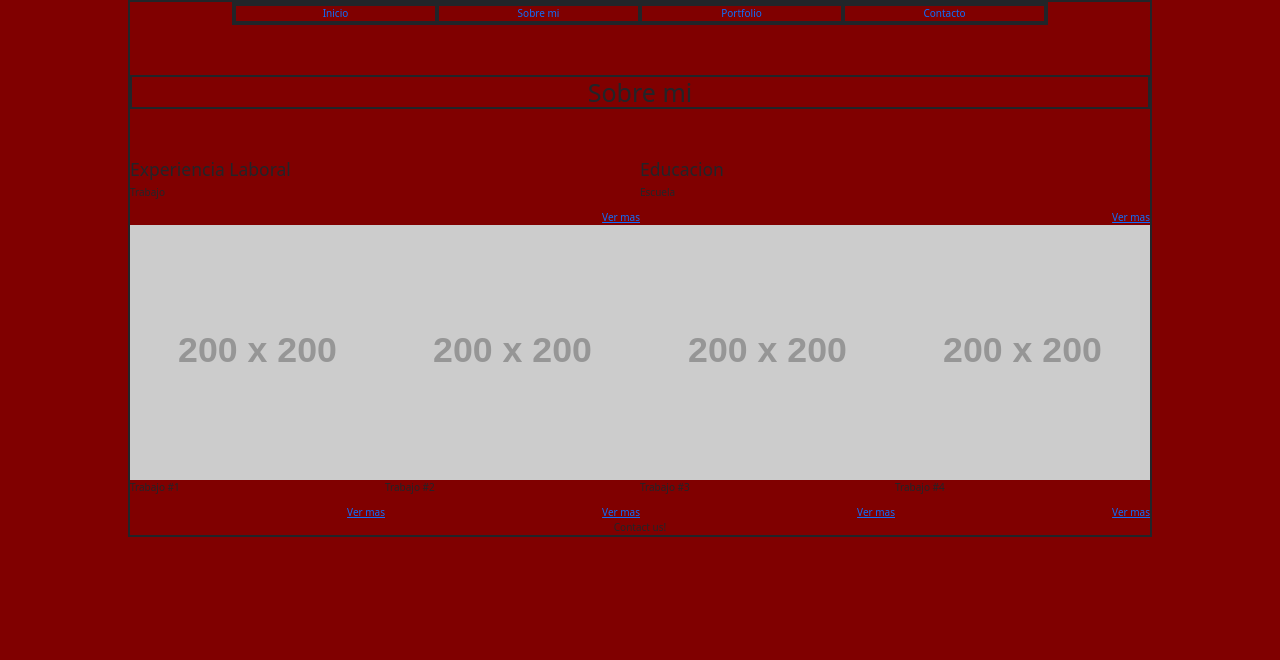
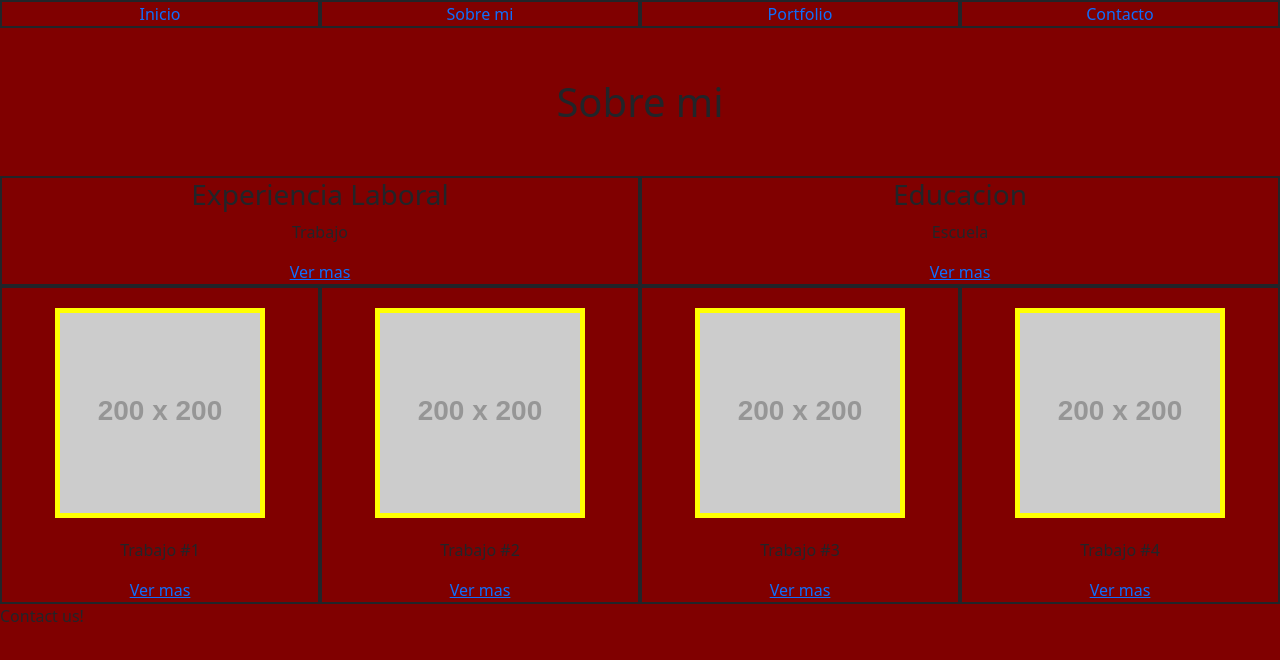
Before and after one commit to maybass/media, a plain HTML site: page index.html in a window 1280 px wide. Drawn offline with nearby package versions, Linux system fonts and the light colour scheme; placeholder pictures from the web are drawn by us.

Commit message:
Update style.css

```diff
--- a/style.css
+++ b/style.css
@@ -1,50 +1,37 @@
 * {
+	margin: 0;
 	padding: 0;
-	margin: 0;
 	box-sizing: border-box;
 }
 
 
-html {
-	font-size : 62.5%;
-	width: 100%;
+section {
+	display: flex;
+	flex-wrap: wrap;
+
 
 }
 
-body {
-	max-width: 80%;
-	margin: auto;
-	height: auto;
-	border: 2px solid;
-}
+div  {
+	width: 100%;
+	flex-grow: 1;
 
-img {
-	width: 100%;
-	height: auto;
-   /* display: block;
-	margin: auto;*/
-}
-
-
-
-ul {
-	padding:0;
-	margin:0;
-	display: flex;
-	justify-content: space-between;
-	width: 80%;
-	margin: auto;
 	border: 2px solid;
 
 }
 
+ul {
+	padding: 0;
+	margin: 0;
+	display: flex;
+	justify-content: space-between;
+}
+
 ul li {
+	width: 100%;
 	list-style: none;
+	border: 2px solid;
 	text-align: center;
-	width: 100%;
-	margin: auto;
-	border: 2px solid;
-
 }
 
 ul li a {
@@ -52,67 +39,52 @@ ul li a {
 }
 
 header h1 {
-
+	text-align: center;
 	margin: 50px auto;
-	text-align: center;
-	border: 2px solid;
 }
 
 
-#sobremi,
-#portfolio {
-	display:flex;
-	justify-content: space-between;
+.experiencia {
+	display: flex;
+	flex-direction: column;
+	align-items: center;
 }
 
 
-
-.experiencia a,
-.trabajos a{
-	float: right;
+.trabajos {
+	display: flex;
+	flex-direction: column;
+	align-items: center;
 }
 
-#contacto {
-	text-align: center;
+img {
+	border: 5px solid yellow;
+	margin: 20px auto;
+
 }
 
-
-
-
-
-
-
-
-/*medida celular bootstrap*/
-@media only screen and (min-width: 320px){
-	body{background-color: green;}
-	.experiencia {
-		width: 100%;
-	}
-	.trabajos {
-		width: 100%;
-	}
+#contacto p {
+	text-align: center;
+	display: flex;
+	flex-direction: column;
+	justify-content: center;
+	height: 10vh;
 }
 
+/*medida tablet bootstrap*/
+@media only screen and (min-width: 768px) {
+	body{background-color: orange;}
 
-/*medida tablet bootstrap*/
-@media only screen and (min-width: 576px) {
-	body{background-color: orange;}
-	.experiencia {
-		width: 50%:
-	}
-	.trabajos {
+	div {
 		width: 50%;
 	}
 
 }
 
-@media only screen and (min-width: 859px) {
+@media only screen and (min-width: 1200px) {
 	body{background-color: maroon;}
-	.experiencia {
-		width: 50%;
-	}
-	.trabajos {
+
+	div {
 		width: 25%;
 	}
 
```
